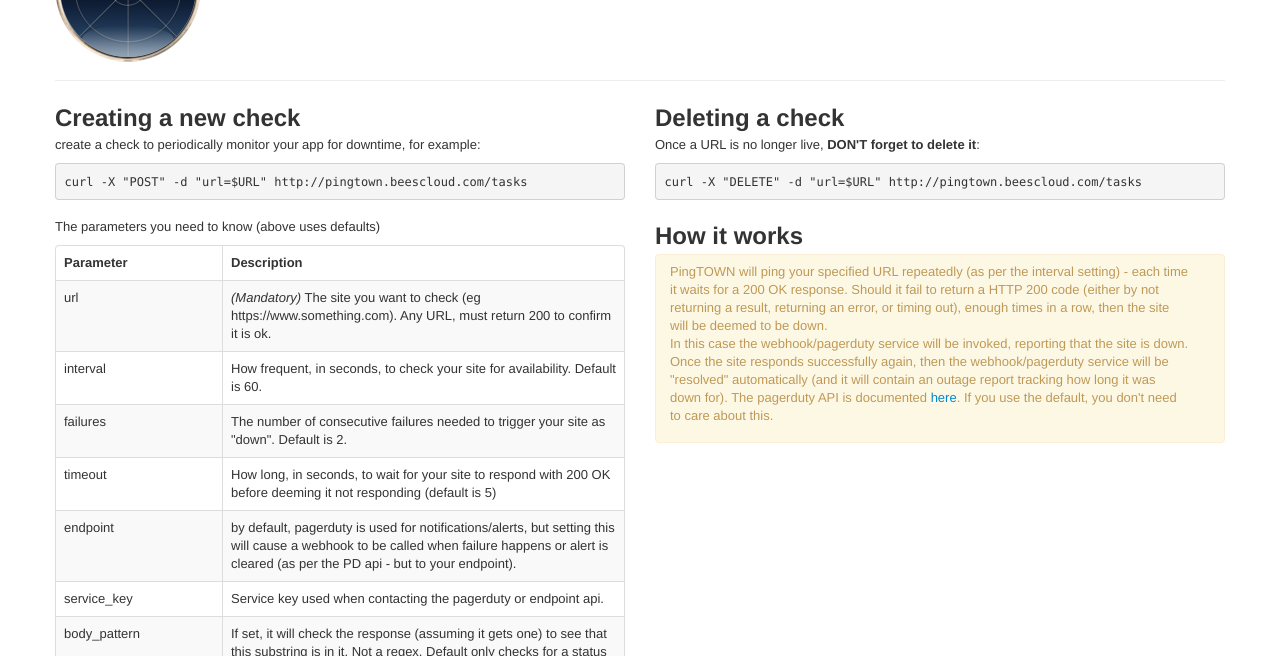
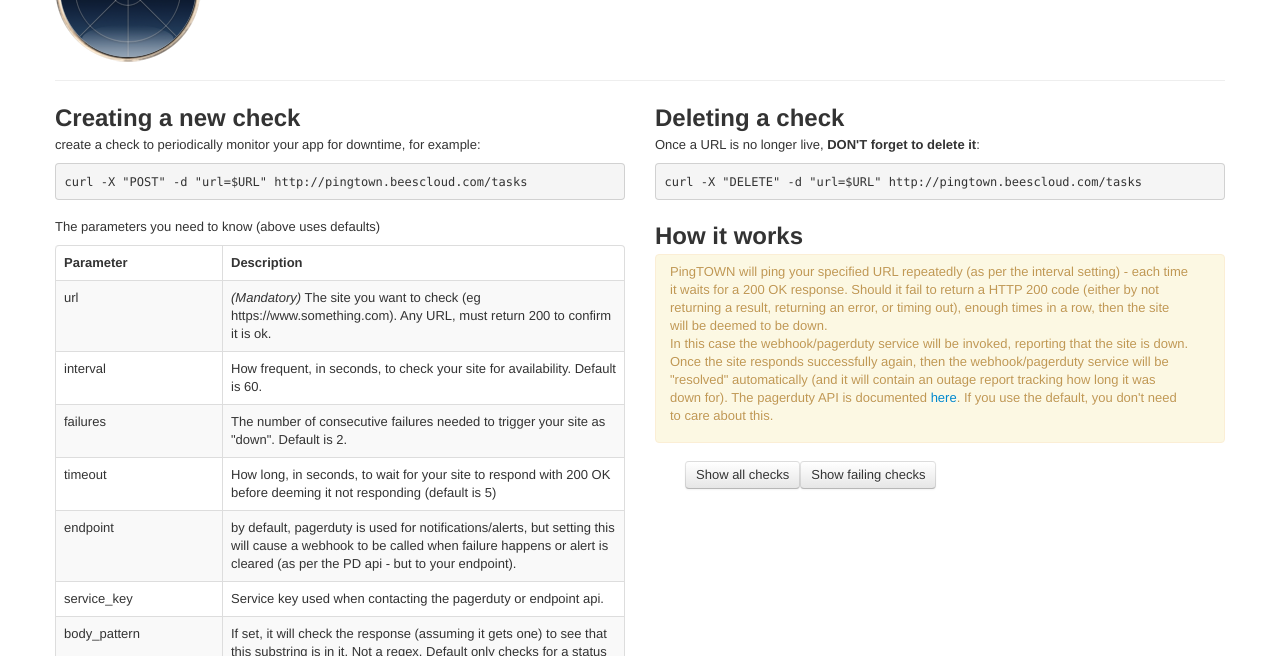
Before and after one commit to michaelneale/pingtown, a plain HTML site: page resources/public/index.html in a window 1280 px wide. Shown: the part 144-800 px from the top of the page. Drawn offline with Linux system fonts and the light colour scheme.

Commit message:
show json of failling/all checks

```diff
--- a/resources/public/index.html
+++ b/resources/public/index.html
@@ -160,6 +160,14 @@
                 <a href="http://www.pagerduty.com/docs/integration-api/integration-api-documentation">here</a>. If you use the default, you don't need to care about this.
             </p>
           </div>
+          <div class="span6">
+              <div> <a class="btn" href="/all-checks.json">Show all checks</a><a class="btn" href="/failing-checks.json">Show failing checks</a>
+
+          </div>
+
+
+
+
 
 
 
```
Also changed, not shown: 3 other files.
